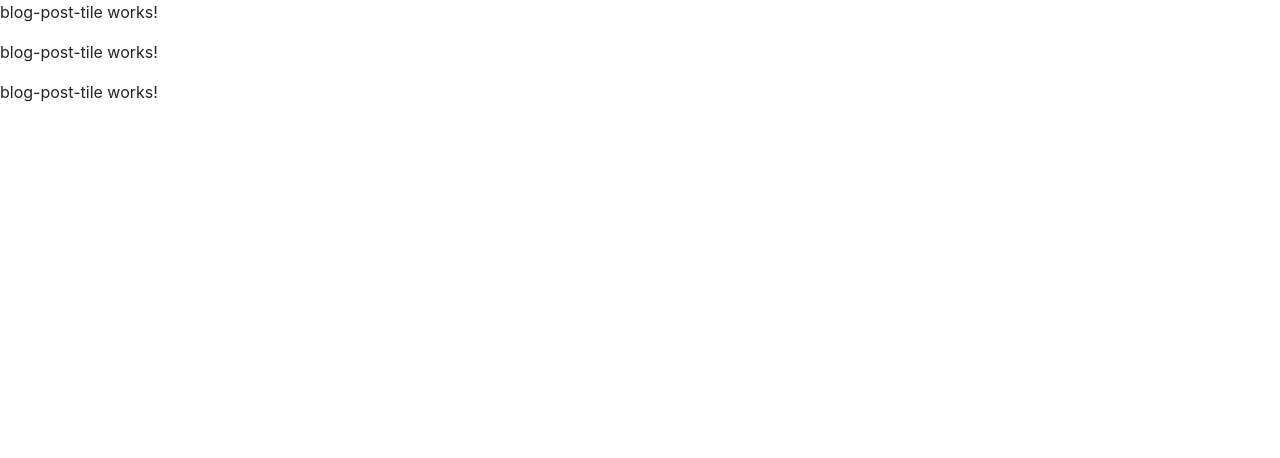
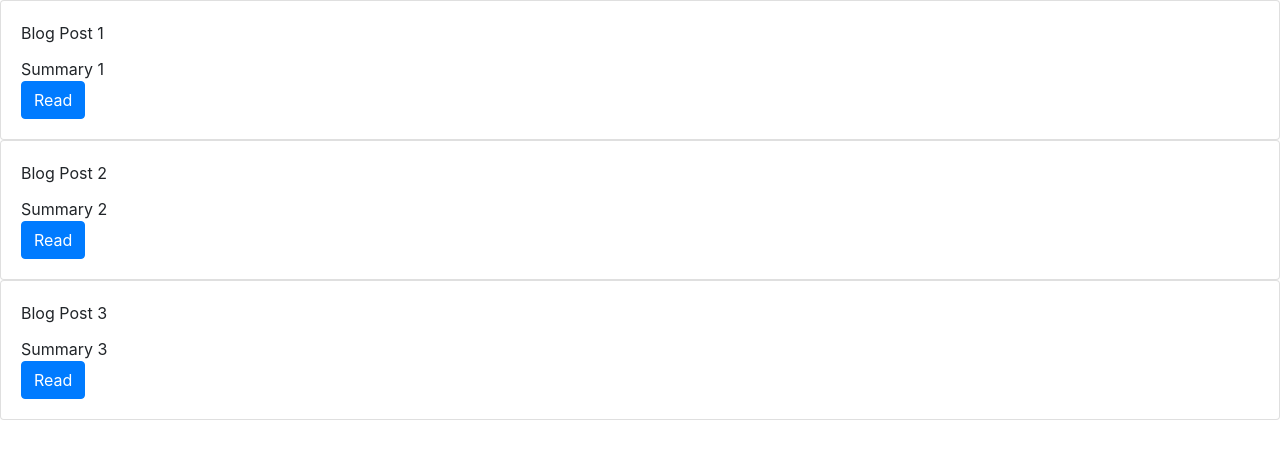
Before and after one commit to efroChang/javabrain-angular-6-components-in-depth, an Angular app: page / in a window 1280 px wide. Shown: the top 458 px of the page. Built offline with nearby package versions, Linux system fonts and the light colour scheme.

Commit message:
Pass value into Child Component. The Child uses @Input() to receive.

```diff
--- a/src/app/blog-list/blog-list.component.html
+++ b/src/app/blog-list/blog-list.component.html
@@ -1,3 +1,3 @@
-<app-blog-post-tile></app-blog-post-tile>
-<app-blog-post-tile></app-blog-post-tile>
-<app-blog-post-tile></app-blog-post-tile>
+<app-blog-post-tile title="Blog Post 1" summary="Summary 1"></app-blog-post-tile>
+<app-blog-post-tile title="Blog Post 2" summary="Summary 2"></app-blog-post-tile>
+<app-blog-post-tile title="Blog Post 3" summary="Summary 3"></app-blog-post-tile>
--- a/src/app/blog-post-tile/blog-post-tile.component.html
+++ b/src/app/blog-post-tile/blog-post-tile.component.html
@@ -1,3 +1,7 @@
-<p>
-  blog-post-tile works!
-</p>
+<div class="card">
+  <div class="card-body">
+    <div class="card-title">{{ title }}</div>
+    <div class="card-text">{{ summary }}</div>
+    <a href="#" class="btn btn-primary">Read</a>
+  </div>
+</div>
--- a/src/app/blog-post-tile/blog-post-tile.component.ts
+++ b/src/app/blog-post-tile/blog-post-tile.component.ts
@@ -1,4 +1,4 @@
-import { Component, OnInit } from '@angular/core';
+import { Component, OnInit, Input } from '@angular/core';
 
 @Component({
   selector: 'app-blog-post-tile',
@@ -7,6 +7,9 @@ import { Component, OnInit } from '@angular/core';
 })
 export class BlogPostTileComponent implements OnInit {
 
+  @Input() title: string;
+  @Input() summary: string;
+
   constructor() { }
 
   ngOnInit() {
```
Also changed, not shown: 1 other file (tests, documents, lock files or other folders).
